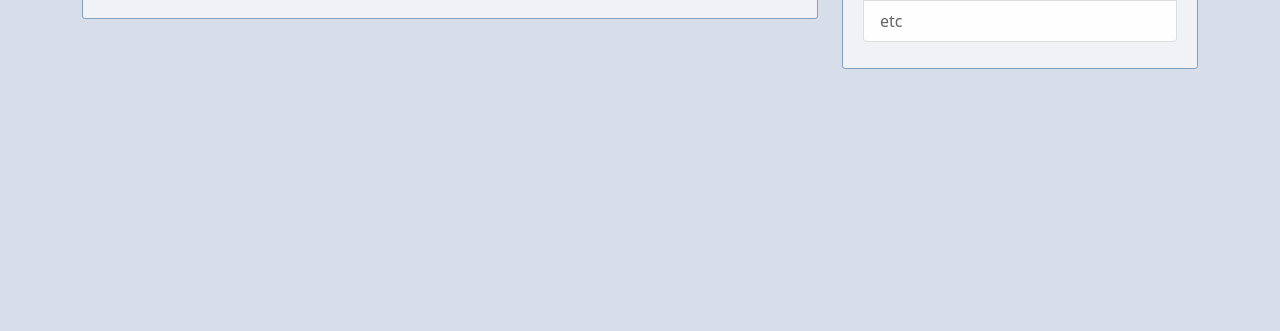
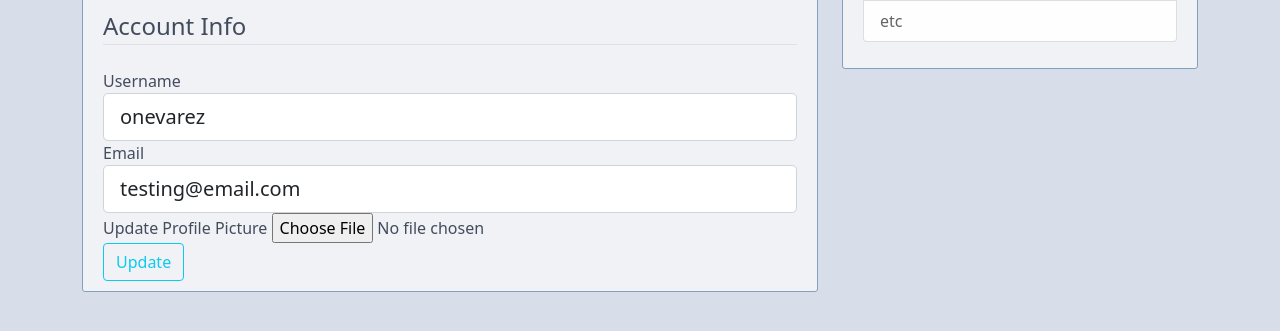
Before and after one commit to nevarezomar/capstone, a Flask app: page /account in a window 1280 px wide. Shown: the part 320-651 px from the top of the page. Run offline with Flask 2, Linux system fonts and the light colour scheme; a user stored in the database is signed in; some libraries are stand-ins or nearby versions.

Commit message:
Users can update username, email, and add pics

```diff
--- a/application/forms.py
+++ b/application/forms.py
@@ -1,4 +1,6 @@
 from flask_wtf import FlaskForm
+from flask_wtf.file import FileField, FileAllowed
+from flask_login import current_user
 from wtforms import StringField, PasswordField, SubmitField, BooleanField
 from wtforms.validators import DataRequired, Length, Email, EqualTo, ValidationError
 from application.models import User
@@ -31,3 +33,23 @@ class LoginForm(FlaskForm):
     password = PasswordField('Password', validators=[DataRequired()])
     remember = BooleanField('Remember Me')
     submit = SubmitField('Login')
+
+class UpdateAccountForm(FlaskForm):
+    username = StringField('Username',
+                        validators=[DataRequired(), Length(min=2, max=20)])
+    email = StringField('Email',
+                        validators=[DataRequired(), Email()])
+    picture = FileField('Update Profile Picture', validators=[FileAllowed(['jpg', 'png'])])
+    submit = SubmitField('Update')
+
+    def validate_username(self, username):
+        if username.data != current_user.username:
+            user = User.query.filter_by(username=username.data).first()
+            if user:
+                raise ValidationError('Username already Exists!')
+
+    def validate_email(self, email):
+        if email.data != current_user.email:
+            user = User.query.filter_by(email=email.data).first()
+            if user:
+                raise ValidationError('Email already in use!')
--- a/application/routes.py
+++ b/application/routes.py
@@ -1,6 +1,9 @@
+import secrets
+import os
+from PIL import Image
 from flask import render_template, url_for, flash, redirect, request
 from application import application, db, bcrypt
-from application.forms import RegistrationForm, LoginForm
+from application.forms import RegistrationForm, LoginForm, UpdateAccountForm
 from application.models import User, Workout
 from flask_login import login_user, current_user, logout_user, login_required
 
@@ -64,7 +67,34 @@ def logout():
     logout_user()
     return redirect(url_for('home'))
 
-@application.route("/account")
+def save_picture(form_picture):
+    random_hex = secrets.token_hex(8)
+    _, f_ext = os.path.splitext(form_picture.filename)
+    picture_fn = random_hex + f_ext
+    picture_path = os.path.join(application.root_path, 'static/profile_pics', picture_fn)
+
+    output_size = (125, 125)
+    i = Image.open(form_picture)
+    i.thumbnail(output_size)
+    i.save(picture_path)
+    return picture_fn
+
+@application.route("/account", methods=['GET', 'POST'])
 @login_required
 def account():
-    return render_template('account.html', title='Account')
+    form = UpdateAccountForm()
+    if form.validate_on_submit():
+        if form.picture.data:
+            picture_file = save_picture(form.picture.data)
+            current_user.image_file = picture_file
+        current_user.username = form.username.data
+        current_user.email = form.email.data
+        db.session.commit()
+        flash('Your account has been updated', 'success')
+        return redirect(url_for('account'))
+    elif request.method == 'GET':
+        form.username.data = current_user.username
+        form.email.data = current_user.email
+
+    image_file = url_for('static', filename='profile_pics/' + current_user.image_file)
+    return render_template('account.html', title='Account', image_file=image_file, form=form)
--- a/application/templates/account.html
+++ b/application/templates/account.html
@@ -1,13 +1,57 @@
 {% extends "base.html" %}
 {% block content %}
     <div class="content-section">
-        <div class="media">
-            <img class="rounded-circle account-img" scr="userimage.jpg">
-            <div class="media-body">
-                <h2 class="account-heading">{{ current_user.username }}</h2>
-                <p class="text-secondary">{{ current_user.email }}</p>
+      <div class="media">
+        <img class="rounded-circle account-img" src="{{ image_file }}">
+        <div class="media-body">
+          <h2 class="account-heading">{{ current_user.username }}</h2>
+          <p class="text-secondary">{{ current_user.email }}</p>
+        </div>
+      </div>
+        <form method="POST" action="" enctype="multipart/form-data">
+            {{ form.hidden_tag() }}
+            <fieldset class="form-group">
+                <legend class="border-bottom mb-4">Account Info</legend>
+                <div class="form-group">
+                    {{ form.username.label(class="form-control-label") }}
+
+                    {% if form.username.errors %}
+                        {{ form.username(class="form-control form-control-lg is-invalid") }}
+                        <div class="invalid-feedback">
+                            {% for error in form.username.errors %}
+                                <span>{{ error }}</span>
+                            {% endfor %}
+                        </div>
+                    {% else %}
+                        {{ form.username(class="form-control form-control-lg") }}
+                    {% endif %}
+                </div>
+                <div class="form-group">
+                    {{ form.email.label(class="form-control-label") }}
+                    {% if form.email.errors %}
+                        {{ form.email(class="form-control form-control-lg is-invalid") }}
+                        <div class="invalid-feedback">
+                            {% for error in form.email.errors %}
+                                <span>{{ error }}</span>
+                            {% endfor %}
+                        </div>
+                    {% else %}
+                        {{ form.email(class="form-control form-control-lg") }}
+                    {% endif %}
+                </div>
+                <div class="form-group">
+                    {{ form.picture.label() }}
+                    {{ form.picture(class="form-control-file") }}
+                    {% if form.picture.errors %}
+                        {% for error in form.picture.errors %}
+                            <span class="text-danger">{{ error }}</span></br>
+                        {% endfor %}
+                    {% endif %}
+                </div>
+            </fieldset>
+            <div class="form-group">
+                {{ form.submit(class="btn btn-outline-info") }}
             </div>
-        </div>
-        <!----from here ---->
+        </form>
     </div>
 {% endblock content%}
```
Also changed, not shown: application/site.db, application/static/profile_pics/default.jpg (renamed from application/static/default.jpg), application/static/profile_pics/fb4b9c656e2d9d3c.jpg (added).
